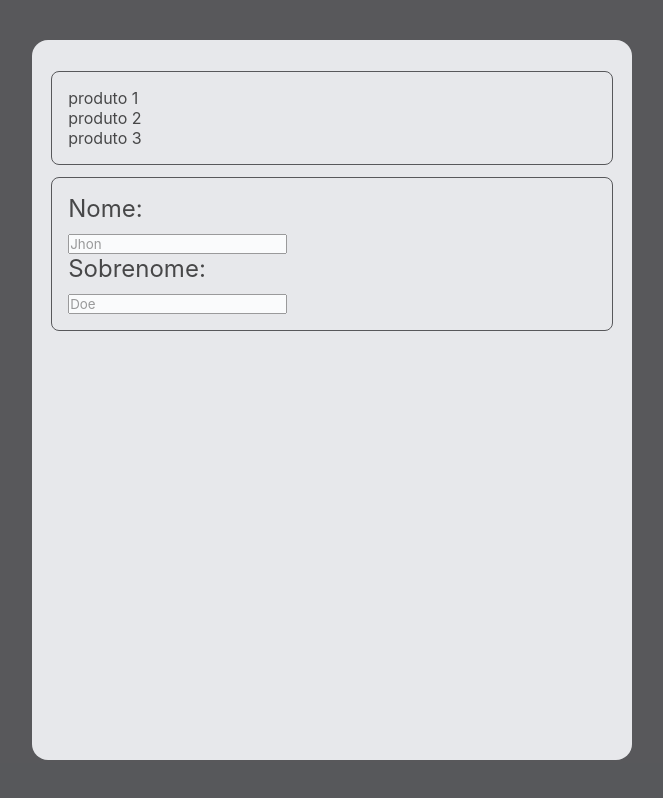
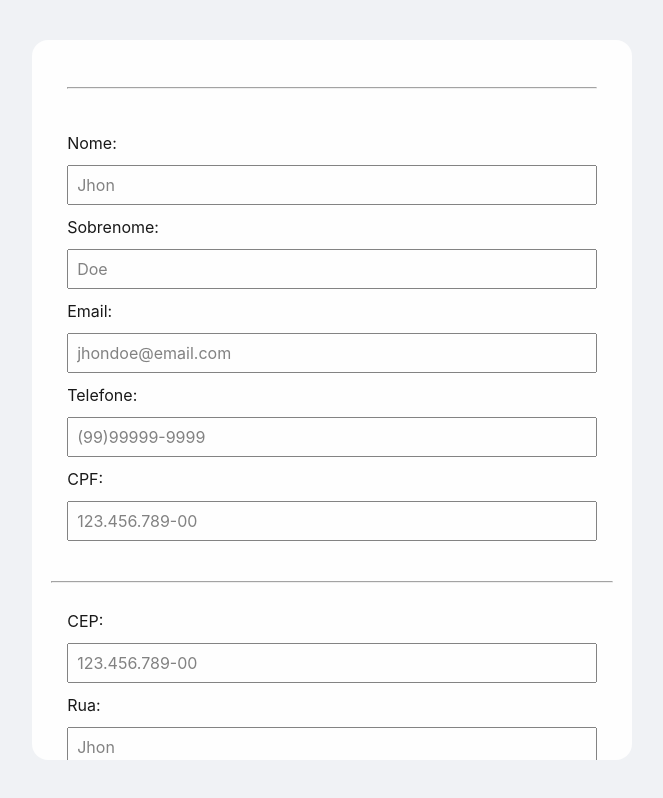
Before and after one commit to mfugissecruz/hackadev-v2.0, a React (Vite) app: page /checkout in a window 1280 px wide. Shown: the whole page, without its empty margins (308-971 px from the left). Built offline with nearby package versions, Linux system fonts and the light colour scheme.

Commit message:
ajustando checlout

```diff
--- a/src/components/Cart/CartItem/index.jsx
+++ b/src/components/Cart/CartItem/index.jsx
@@ -13,7 +13,7 @@ export const CartItem = ({ item }) => {
             { style: 'currency', currency: 'BRL' }).format(value)
     }
 
-    let priceTotalItem = item.price?.slice(1)
+    let priceItem = item.price?.slice(1)
 
     const dispatch = useDispatch()
     return (
@@ -34,7 +34,7 @@ export const CartItem = ({ item }) => {
                     </div>
 
                     <div className="product-size">
-                        VALOR: { valueFormated(priceTotalItem) }
+                        VALOR: { valueFormated(priceItem) }
                     </div>
                 </div>
 
@@ -51,7 +51,7 @@ export const CartItem = ({ item }) => {
                         > + </span>
                     </div>
                     <span style={{ marginTop: '12px' }}>
-                        Total: R${ valueFormated(item.quantity * priceTotalItem) }
+                        Total: R${ valueFormated(item.quantity * priceItem) }
                     </span>
                 </div>
             </div>
--- a/src/pages/Checkout/index.css
+++ b/src/pages/Checkout/index.css
@@ -1,27 +1,27 @@
 .checkout {
-  background: #18181b;
   width: 100vw;
   height: 100vh;
-  opacity: 0.7;
+  opacity: 0.9;
 
   display: flex;
   justify-content: center;
   align-items: center;
-  padding: 2.5rem;
+  padding: 1.5rem;
 }
 
-.checkout-form {
+.checkout-content {
   width: 75vh;
   height: 90vh;
-  background: #e4e4e7;
   border-radius: 1rem;
   padding: 1.2rem;
+  background-color: white;
+
+  overflow: auto;
 }
 
 .listProducts,
-.form-username {
-  border: 1px solid #18181b;
-  border-radius: .5rem;
+.form-username,
+.form-user-addres {
   padding: 1rem;
   margin-top: 12px;;
 }
@@ -30,12 +30,84 @@
   list-style: none;
 }
 
+.items-list li + li {
+  margin: 1rem 0;
+}
+
+.item-image {
+  border-radius: 8px;
+}
+
+.item-cart {
+  display: flex;
+  gap: .75rem;
+  align-items: center;
+
+}
+
+.item-cart .item-cart-description {
+  display: flex;
+  align-items: center;
+  /* flex-direction: row; */
+  gap: 1rem;
+
+}
+
+/* form */
+.form-username,
+.form-user-addres {
+  margin-bottom: .75rem;
+}
+.form-username label,
+.form-user-addres label {
+  font-size: 1rem;
+  margin-bottom: .75rem;
+}
+
+.form-username input,
+.form-user-addres input {
+  font-size: 1rem;
+  margin-bottom: .75rem;
+  padding: .5rem;
+  width: 100%;
+}
+
+.form-user-addres {
+  margin-top: .75rem;
+}
+
+.btn-field {
+  width: 100%;
+  text-align: center;
+}
+
+.btn-payment-form {
+  width: 50%;
+  height: 2rem;
+
+  margin: .75rem;
+
+  border-radius: 8px;
+  border: none;
+
+  background: green;
+  color: #FFF;
+
+  text-transform: uppercase;
+  cursor: pointer;
+
+  text-align: center;
+}
+
 
 @media only screen and (max-width: 500px) {
   .checkout-form {
     width: 50vh;
     height: 90vh;
+  }
 
-    background-color: aqua;
+  .item-cart .item-cart-description {
+    flex-direction: column;
+    align-items: flex-start;
   }
 }
--- a/src/pages/Checkout/index.jsx
+++ b/src/pages/Checkout/index.jsx
@@ -1,36 +1,92 @@
 import './index.css'
+import { useSelector } from 'react-redux';
 
 export const CheckoutModal = () => {
+    const items = useSelector(state => state.cart.cart);
+    // console.log(items);
+
+    const valueFormated = (value) =>{
+        return new Intl.NumberFormat(
+            'pt-BR',
+            { style: 'currency', currency: 'BRL' }).format(value)
+    }
+
     return (
 
         <div className="checkout">
-            <form
-                className="checkout-form"
+            <div
+                className="checkout-content"
                 method='POST'
                 action='#'
             >
                 <div className="checkout-container">
 
                     <div className="listProducts">
-                        <ul>
-                            <li>produto 1</li>
-                            <li>produto 2</li>
-                            <li>produto 3</li>
+                        <ul className='items-list'>
+                            {
+                                items.map(item => (
+                                    <li key={item.id}>
+                                        <div className='item-cart'>
+                                            <img
+                                                className='item-image'
+                                                src={item.image}
+                                                alt={item.produto}
+                                                width={80}
+                                                height={80}
+                                            />
+                                            <div className='item-cart-description'>
+                                                <span>{item.title}</span>
+                                                <span>{valueFormated(item.quantity * item.price?.slice(1))}</span>
+                                            </div>
+                                        </div>
+                                    </li>
+                                ))
+                            }
                         </ul>
+                        <hr />
                     </div>
 
-                    <div className="userdata">
+                    <form className="userdata">
                         <div className='form-username'>
                             <label htmlFor="first_name" className='usernama-label'>Nome:</label>
-                            <input id="first_name" name="first_name" type="text" placeholder="Jhon" />
+                            <input id="first_name" name="first_name" type="text" placeholder="Jhon" required/>
                             <label htmlFor="last_name">Sobrenome:</label>
-                            <input id="last_name" name="last_name" type="text" placeholder='Doe'/>
+                            <input id="last_name" name="last_name" type="text" placeholder='Doe' required/>
+                            <label htmlFor="email">Email:</label>
+                            <input id="email" name="email" type="email" placeholder='jhondoe@email.com' required/>
+                            <label htmlFor="phone">Telefone:</label>
+                            <input id="phone" name="phone" type="phone" placeholder='(99)99999-9999' required/>
+                            <label htmlFor="cpf">CPF:</label>
+                            <input id="cpf" name="cpf" type="cpf" placeholder='123.456.789-00' required/>
                         </div>
+                        <hr/>
+                        <div className="form-user-addres">
+                            <label htmlFor="zip_code">CEP:</label>
+                            <input id="zip_code" name="zip_code" type="text" placeholder='123.456.789-00' required/>
+                            <label htmlFor="street" className='usernama-label'>Rua:</label>
+                            <input id="street" name="street" type="text" placeholder="Jhon" required/>
+                            <label htmlFor="address_number">Número:</label>
+                            <input id="address_number" name="address_number" type="text" placeholder='Doe' required/>
+                            <label htmlFor="complement">Complemento:</label>
+                            <input id="complement" name="complement" type="text" placeholder='jhondoe@email.com' required/>
+                            <label htmlFor="neighborhood">Bairro:</label>
+                            <input id="neighborhood" name="neighborhood" type="text" placeholder='(99)99999-9999' required/>
+                            <label htmlFor="city">Cidade:</label>
+                            <input id="city" name="city" type="text" placeholder='123.456.789-00' required/>
+                        </div>
+                        <hr/>
+                        <div className='btn-field'>
+                            <button
+                                className='btn-payment-form'
+                                type='submit'
+                                disabled
+                            >Salvar Dados</button>
+                        </div>
+                    </form>
 
-                    </div>
 
                 </div>
-            </form>
+            </div>
 
         </div>
     )
```
